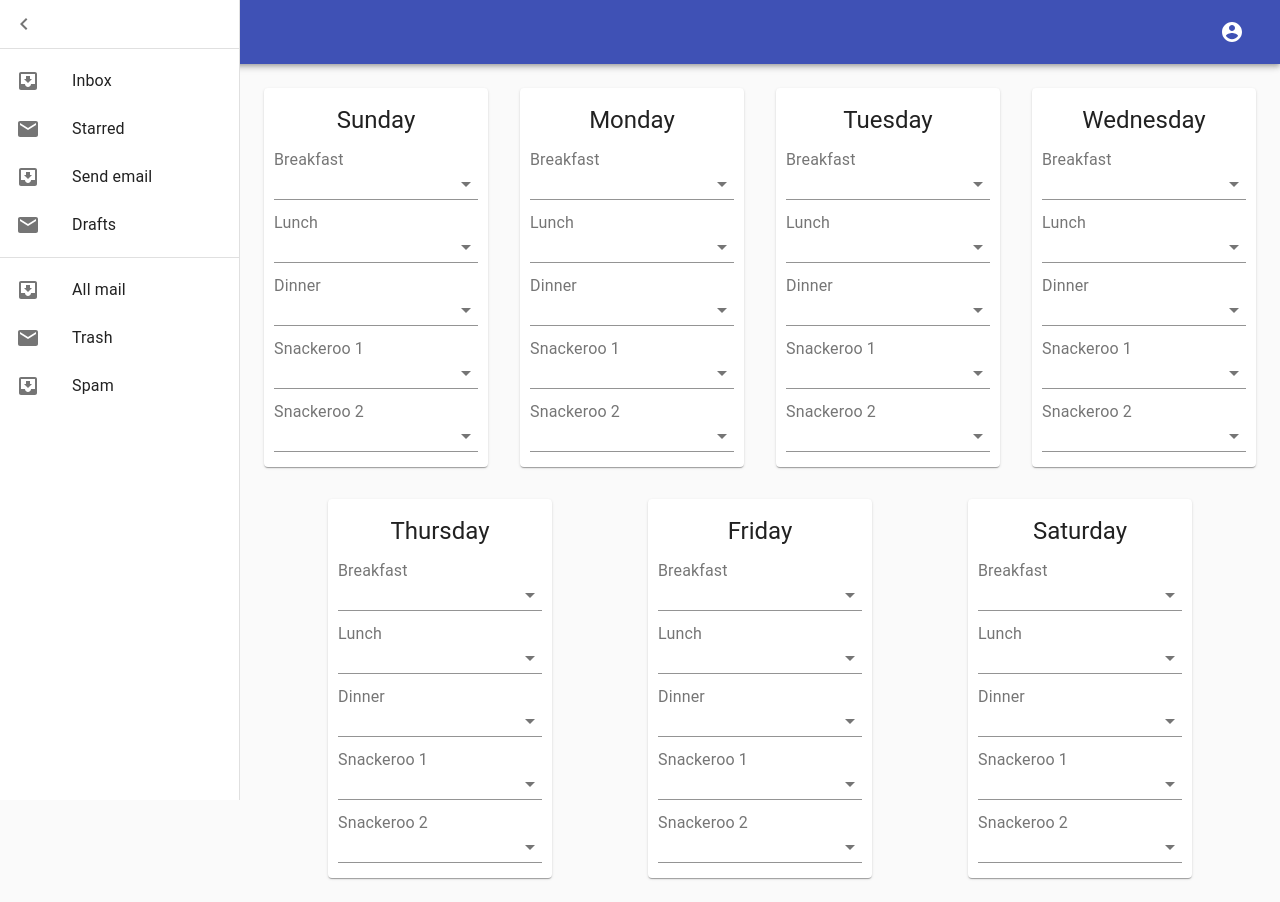
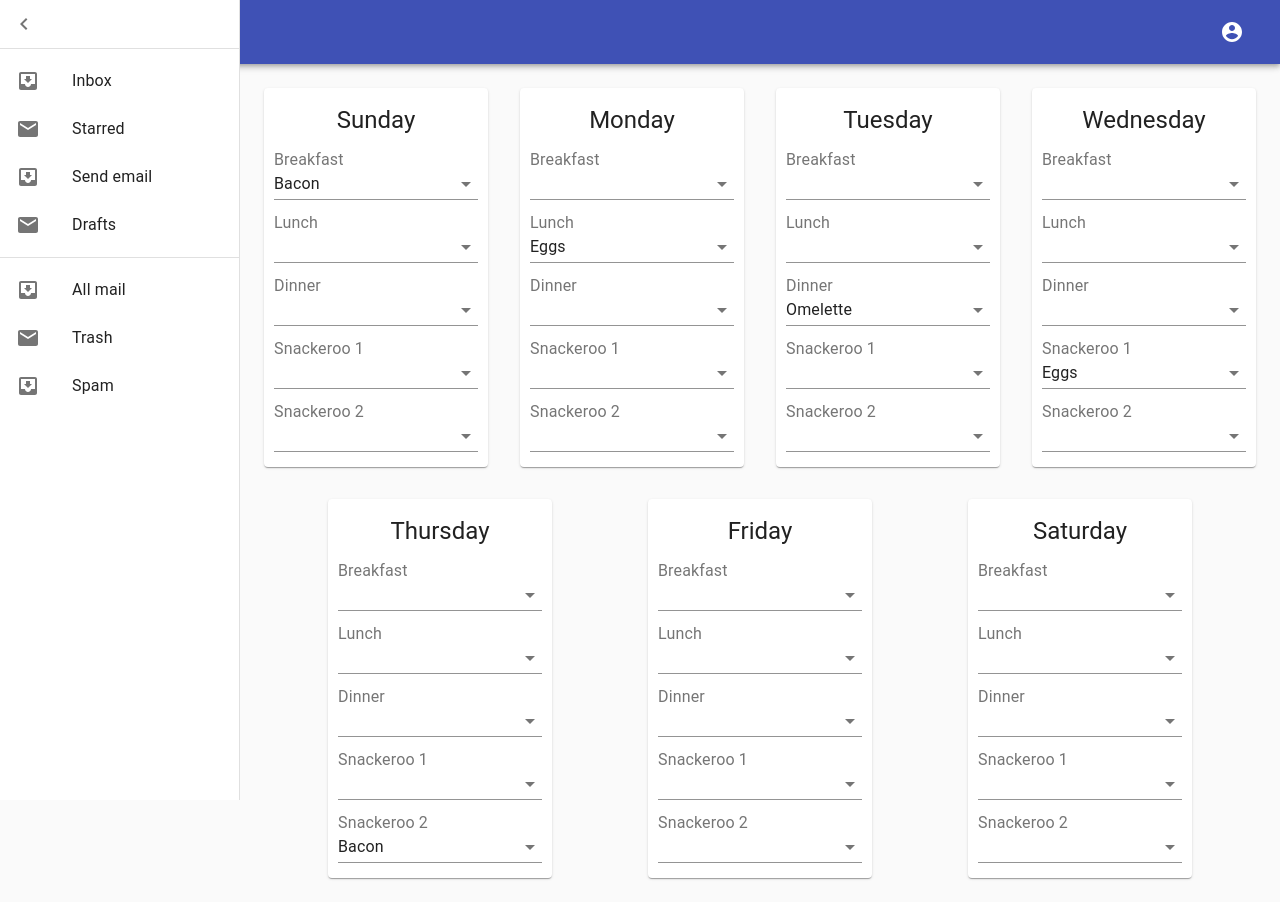
Before and after one commit to gage117/meal-planner, a React (Create React App) app in the folder client/: page / in a window 1280 px wide. Built offline with nearby package versions, Linux system fonts and the light colour scheme; the HTML template or start-up script is replaced by a standard one.

Commit message:
Added input value population from state

```diff
--- a/client/src/components/DayCard/index.js
+++ b/client/src/components/DayCard/index.js
@@ -20,7 +20,7 @@ const useStyles = makeStyles(theme => ({
     },
 }));
 
-export default function DayCard({ day }) {
+export default function DayCard({ day, plannerState, setPlannerState }) {
     const classes = useStyles();
 
     return (
@@ -34,31 +34,31 @@ export default function DayCard({ day }) {
                     className={classes.textCenter}
                 />
                 <InputLabel id={`${day}Breakfast`}>Breakfast</InputLabel>
-                <Select labelId={`${day}Breakfast`} className={classes.selectInput}>
+                <Select labelId={`${day}Breakfast`} className={classes.selectInput} value={plannerState[day.toLowerCase()].breakfast}>
                     <MenuItem value={'Bacon'}>Bacon</MenuItem>
                     <MenuItem value={'Eggs'}>Eggs</MenuItem>
                     <MenuItem value={'Omelette'}>Omelette</MenuItem>
                 </Select>
                 <InputLabel id={`${day}Lunch`}>Lunch</InputLabel>
-                <Select labelId={`${day}Lunch`} className={classes.selectInput}>
+                <Select labelId={`${day}Lunch`} className={classes.selectInput} value={plannerState[day.toLowerCase()].lunch}>
                     <MenuItem value={'Bacon'}>Bacon</MenuItem>
                     <MenuItem value={'Eggs'}>Eggs</MenuItem>
                     <MenuItem value={'Omelette'}>Omelette</MenuItem>
                 </Select>
                 <InputLabel id={`${day}Dinner`}>Dinner</InputLabel>
-                <Select labelId={`${day}Dinner`} className={classes.selectInput}>
+                <Select labelId={`${day}Dinner`} className={classes.selectInput} value={plannerState[day.toLowerCase()].dinner}>
                     <MenuItem value={'Bacon'}>Bacon</MenuItem>
                     <MenuItem value={'Eggs'}>Eggs</MenuItem>
                     <MenuItem value={'Omelette'}>Omelette</MenuItem>
                 </Select>
                 <InputLabel id={`${day}Snackeroo1`}>Snackeroo 1</InputLabel>
-                <Select labelId={`${day}Snackeroo1`} className={classes.selectInput}>
+                <Select labelId={`${day}Snackeroo1`} className={classes.selectInput} value={plannerState[day.toLowerCase()].snack1}>
                     <MenuItem value={'Bacon'}>Bacon</MenuItem>
                     <MenuItem value={'Eggs'}>Eggs</MenuItem>
                     <MenuItem value={'Omelette'}>Omelette</MenuItem>
                 </Select>
                 <InputLabel id={`${day}Snackeroo2`}>Snackeroo 2</InputLabel>
-                <Select labelId={`${day}Snackeroo2`} className={classes.selectInput}>
+                <Select labelId={`${day}Snackeroo2`} className={classes.selectInput} value={plannerState[day.toLowerCase()].snack2}>
                     <MenuItem value={'Bacon'}>Bacon</MenuItem>
                     <MenuItem value={'Eggs'}>Eggs</MenuItem>
                     <MenuItem value={'Omelette'}>Omelette</MenuItem>
```
